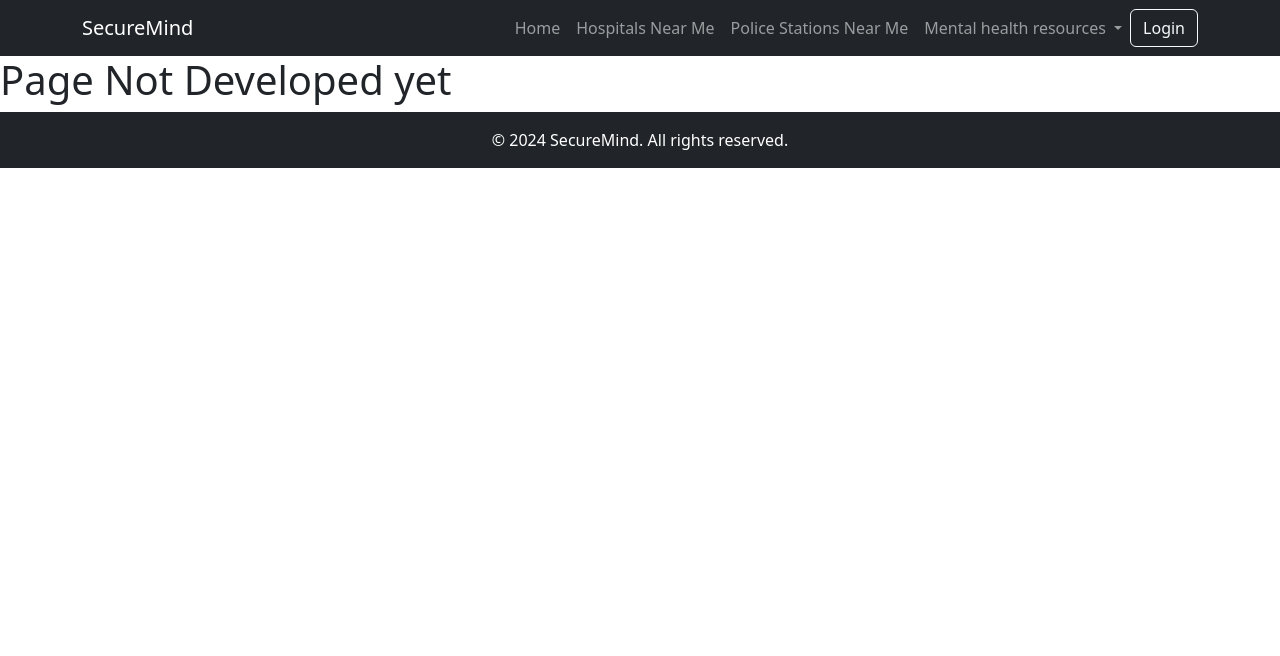
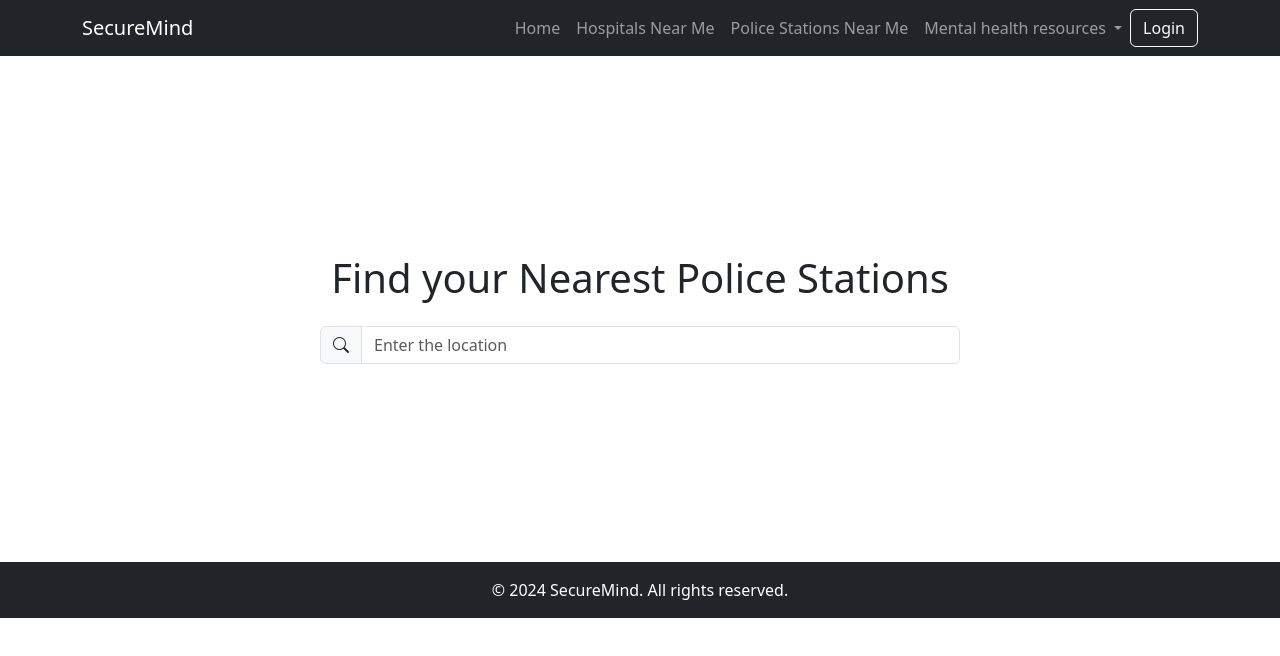
Before and after one commit to nickpro79/securemind-frontend, an Angular app: page /police-stations-near-me in a window 1280 px wide. Shown: the top 656 px of the page. Built offline with nearby package versions, Linux system fonts and the light colour scheme.

Commit message:
implemented near by police staions page

```diff
--- /dev/null
+++ b/src/app/Components/policestations-near-me/policestations-near-me.component.css
@@ -0,0 +1,5 @@
+.container{
+    padding: 150px;
+    padding-left: 250px;
+    padding-right: 250px;
+    }
--- /dev/null
+++ b/src/app/Components/policestations-near-me/policestations-near-me.component.html
@@ -0,0 +1,18 @@
+<div class="container text-center my-5">
+    <h1>Find your Nearest Police Stations</h1>
+    <form class="mt-4">
+      <div class="input-group">
+        <span class="input-group-text">
+          <i class="bi bi-search"></i> <!-- Bootstrap icon for search -->
+        </span>
+        <input
+          type="text"
+          class="form-control"
+          placeholder="Enter the location"
+          [(ngModel)]="address"
+          name="address"
+          (keyup.enter)="searchLocation()"
+        />
+      </div>
+    </form>
+  </div>
--- /dev/null
+++ b/src/app/Components/policestations-near-me/policestations-near-me.component.ts
@@ -0,0 +1,15 @@
+import { Component } from '@angular/core';
+
+@Component({
+  selector: 'app-policestations-near-me',
+  templateUrl: './policestations-near-me.component.html',
+  styleUrl: './policestations-near-me.component.css'
+})
+export class PolicestationsNearMeComponent {
+  address: string = '';
+
+  searchLocation() {
+    if (!this.address.trim()) return;
+    console.log('Searching for:', this.address);
+  }
+}
--- a/src/app/app-routing.module.ts
+++ b/src/app/app-routing.module.ts
@@ -4,14 +4,16 @@ import { HomepageComponent } from './Components/homepage/homepage.component';
 import { HospitalsNearMeComponent } from './Components/hospitals-near-me/hospitals-near-me.component';
 import { LoginpageComponent } from './Components/loginpage/loginpage.component';
 import { PagenotfoundComponent } from './Components/pagenotfound/pagenotfound.component';
+import { PolicestationsNearMeComponent } from './Components/policestations-near-me/policestations-near-me.component';
 import { RegisterpageComponent } from './Components/registerpage/registerpage.component';
 
 const routes: Routes = [
   { path: '', redirectTo: '/home', pathMatch: 'full' },
   { path: 'home', component: HomepageComponent },
+  {path:'hospitals-near-me',component:HospitalsNearMeComponent},
+  {path:'police-stations-near-me', component:PolicestationsNearMeComponent},
   {path:'login', component:LoginpageComponent},
   {path:'register',component:RegisterpageComponent},
-  {path:'hospitals-near-me',component:HospitalsNearMeComponent},
   {path:'**',component:PagenotfoundComponent}
 
 ];
--- a/src/app/app.component.html
+++ b/src/app/app.component.html
@@ -17,7 +17,7 @@
                   <a class="nav-link" routerLink="/hospitals-near-me">Hospitals Near Me</a>
               </li>
               <li class="nav-item">
-                  <a class="nav-link" routerLink="**">Police Stations Near Me</a>
+                  <a class="nav-link" routerLink="/police-stations-near-me">Police Stations Near Me</a>
               </li>
               <li class="nav-item dropdown" (click)="toggleDropdown()">
                 <a class="nav-link dropdown-toggle" href="#" id="navbarDropdown" role="button" aria-haspopup="true" aria-expanded="false">
--- a/src/app/app.module.ts
+++ b/src/app/app.module.ts
@@ -9,6 +9,7 @@ import { PagenotfoundComponent } from './Components/pagenotfound/pagenotfound.co
 import { HomepageComponent } from './Components/homepage/homepage.component';
 import { HospitalsNearMeComponent } from './Components/hospitals-near-me/hospitals-near-me.component';
 import { FormsModule } from '@angular/forms';
+import { PolicestationsNearMeComponent } from './Components/policestations-near-me/policestations-near-me.component';
 
 @NgModule({
   declarations: [
@@ -17,7 +18,8 @@ import { FormsModule } from '@angular/forms';
     RegisterpageComponent,
     PagenotfoundComponent,
     HomepageComponent,
-    HospitalsNearMeComponent
+    HospitalsNearMeComponent,
+    PolicestationsNearMeComponent
   ],
   imports: [
     BrowserModule,
--- a/src/index.html
+++ b/src/index.html
@@ -5,6 +5,7 @@
   <title>SecureMindFrontend</title>
   <base href="/">
   <meta name="viewport" content="width=device-width, initial-scale=1">
+  <link href="https://fonts.googleapis.com/css2?family=Roboto:wght@400;700&display=swap" rel="stylesheet" />
   <link rel="icon" type="image/x-icon" href="favicon.ico">
 </head>
 <body>
```
Also changed, not shown: 1 other file (tests, documents, lock files or other folders).
